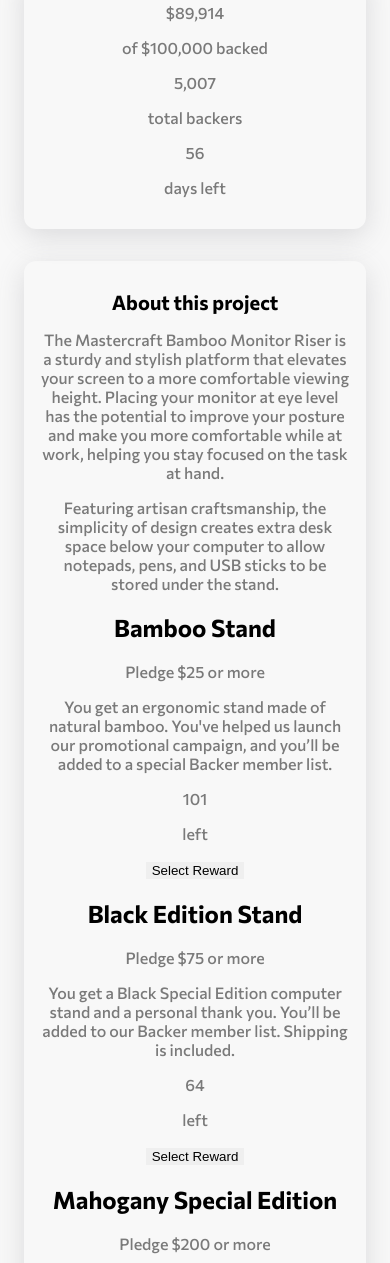
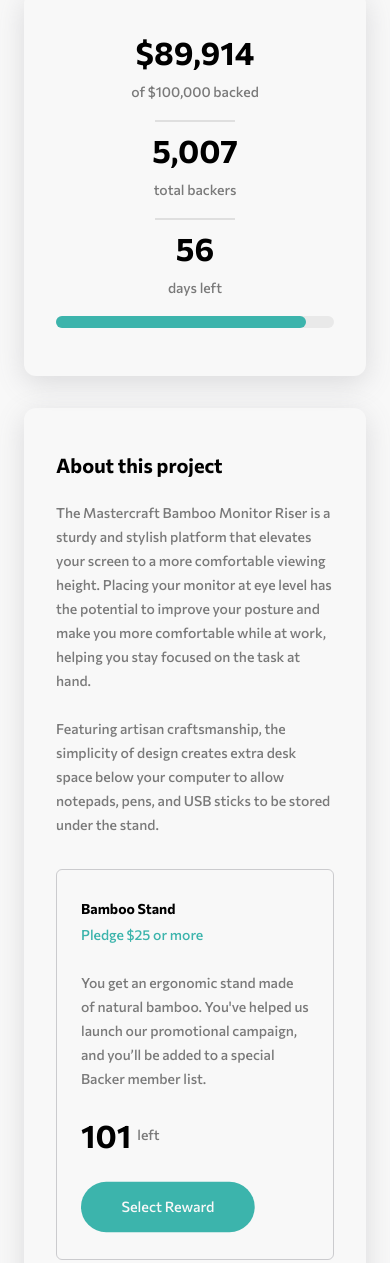
Before and after one commit to Tyson-Wellings/crowdfunding-product-page-main, a plain HTML site: page index.html in a window 390 px wide. Shown: the part 570-1833 px from the top of the page. Drawn offline with Linux system fonts and the light colour scheme.

Commit message:
Finished mobile default layout css

```diff
--- a/index.html
+++ b/index.html
@@ -86,6 +86,7 @@
           <p class="stat-subheading">
             of $100,000 backed
           </p>
+          <div class="stat-underline"></div>
         </div>
         <div class="stats-display-stat-wrapper">
           <p class="stat">
@@ -94,6 +95,7 @@
           <p class="stat-subheading">
             total backers
           </p>
+          <div class="stat-underline"></div>
         </div>
         <div class="stats-display-stat-wrapper">
           <p class="stat">
@@ -105,7 +107,7 @@
         </div>
         <div id="progress-bar-wrapper">
           <div id="progress-bar">
-            <div id="prograss-bar-fill">
+            <div id="progress-bar-fill">
 
             </div>
           </div>
@@ -139,7 +141,7 @@
             <p class="stat">
               101
             </p>
-            <p class="green-subheading">
+            <p class="subheading">
               left
             </p>
           </div>
@@ -151,7 +153,7 @@
           <h2>
             Black Edition Stand
           </h2>
-          <p class="green-subheading">
+          <p class="pledge-subheading">
             Pledge $75 or more
           </p>
           <p class="body-copy">
@@ -162,7 +164,7 @@
             <p class="stat">
               64
             </p>
-            <p class="gree-subheading">
+            <p class="subheading">
               left
             </p>
           </div>
@@ -178,18 +180,18 @@
             Pledge $200 or more
           </p>
           <p class="body-copy">
-
+            You get two Special Edition Mahogany stands, a Backer T-Shirt, and a personal thank you.
+            You'll also be added to our Backer member list. Shipping is included.
           </p>
           <div class="pledge-stat-wrapper">
             <p class="stat">
               0
             </p>
-            <p class="green-subheading">
-              You get two Special Edition Mahogany stands, a Backer T-Shirt, and a personal thank you. You’ll be added
-              to our Backer member list. Shipping is included.
+            <p class="subheading">
+              left
             </p>
           </div>
-          <button class="out-of-stock">
+          <button class="green-button">
             Out of Stock
           </button>
         </div>
--- a/styles.css
+++ b/styles.css
@@ -6,7 +6,7 @@
 
 
 
-html{
+html, button{
     font-family: 'Commissioner', sans-serif;
 
 }
@@ -25,6 +25,9 @@ h1{
 p{
     font-weight: 500;
     color: var(--Dark-gray);
+    line-height: 24px;
+    font-size: 14px;
+    margin: 24px 0;
 }
 
 
@@ -66,19 +69,25 @@ main{
 
 .container{
     box-shadow: rgba(100, 100, 111, 0.2) 0px 7px 29px 0px;
-    padding: 16px;
+    padding: 32px;
     margin: 32px 0;
     border-radius: 12px;
     text-align: center;
+
 }
 
-button{
+button, #project-title .green-button{
     border: none;
+    font-size: 16px;
+    font-weight: 500;
+    color: white;
+    padding: 18.4px 45px;
+    border-radius: 28px;
 }
 
 #project-title{
     margin: 0 0 32px 0;
-    padding: 48px 16px 32px 16px;
+    padding: 48px 26px 32px 26px;
     position: relative;
 }
 
@@ -96,3 +105,100 @@ button{
     margin-left: -28px;
 
 }
+
+#bookmark{
+    border-radius: 28px;
+    height: 56px;
+    width: 56px;
+    padding: 0;
+}
+.green-button{
+    background-color: var(--Moderate-cyan);
+    color: #f8f8f8;
+
+}
+
+#project-title-button-wrapper{
+    height: 56px;
+    position: relative;
+    display: flex;
+    align-items: center;
+    justify-content: space-between;
+}
+
+.stat{
+    font-weight: 700;
+    font-size: 32px;
+    color: black;
+    margin: 16px 0;
+}
+
+.stat-subheading{
+    margin: 0 0 16px 0;
+
+}
+
+.stat-underline{
+    width: 80px;
+    border-bottom: 2px solid var(--Dark-gray);
+    display: block;
+    margin: 0 auto;
+    opacity: 0.2;
+}
+#progress-bar-wrapper{
+    margin: 16px 0;
+}
+
+#progress-bar, #progress-bar-fill{
+    width: 100%;
+    background-color: rgb(233, 233, 233);
+    height: 12px;
+    border-radius: 6px;
+}
+
+#progress-bar-fill{
+    width: 89.914%;
+    background-color: var(--Moderate-cyan);
+}
+
+#About-wrapper{
+    text-align: left;
+}
+
+.pledege-tier-info-wrapper{
+    border-radius: 6px;
+    border: 1px solid rgba(100, 100, 111, 0.3);
+    padding: 24px;
+    margin: 32px 0;
+}
+
+.pledege-tier-info-wrapper h2{
+    font-size: 14px;
+    font-weight: 700;
+    margin: 6px 0;
+}
+
+.pledege-tier-info-wrapper .green-button{
+    transform-origin: left;
+    transform: scale(0.9);
+}
+.pledge-subheading{
+    margin: 6px 0;
+    color: var(--Moderate-cyan);
+    font-weight: 500
+}
+
+.pledge-stat-wrapper{
+    margin: 32px 0;
+    display: flex;
+    align-items: center;
+}
+
+.pledge-stat-wrapper .stat, .pledge-stat-wrapper .subheading{
+    display: inline-block;
+    margin: 0;
+}
+
+.pledge-stat-wrapper .subheading{
+    margin-left: 6px;
+}
```
